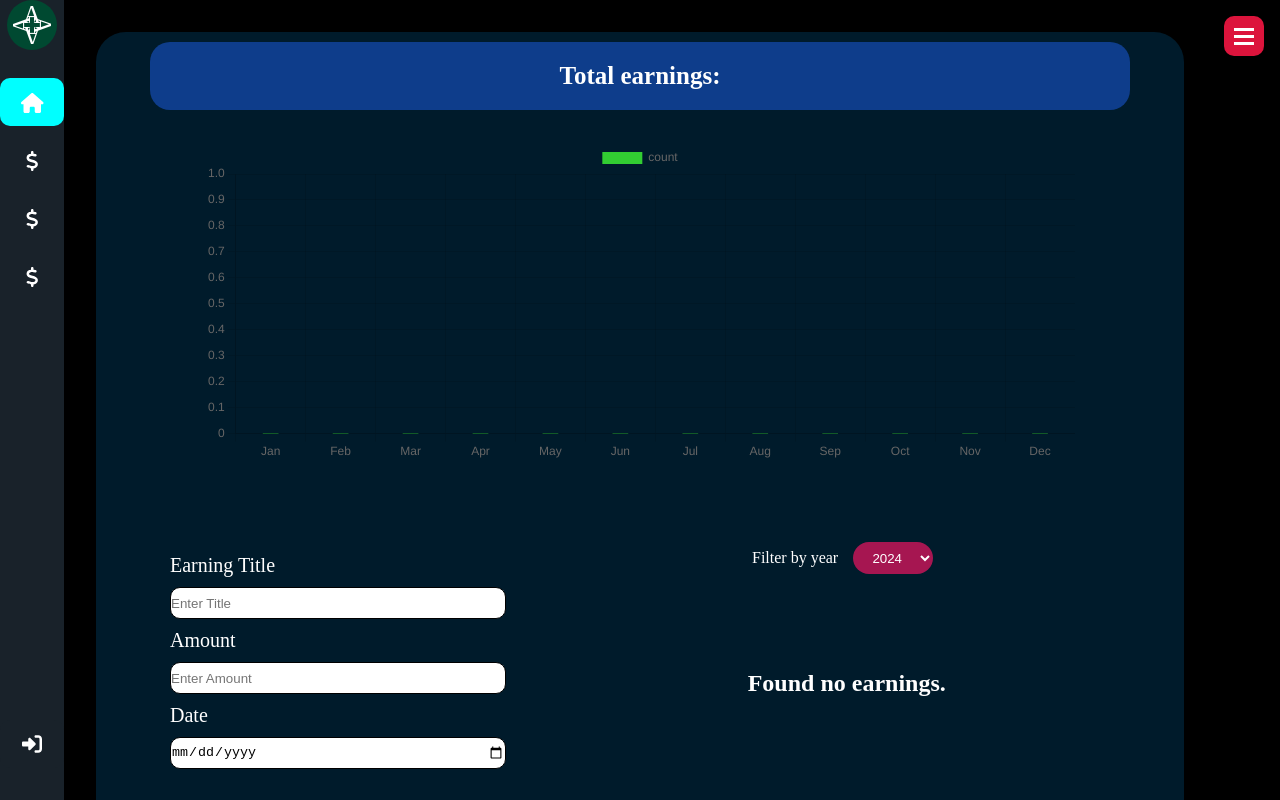
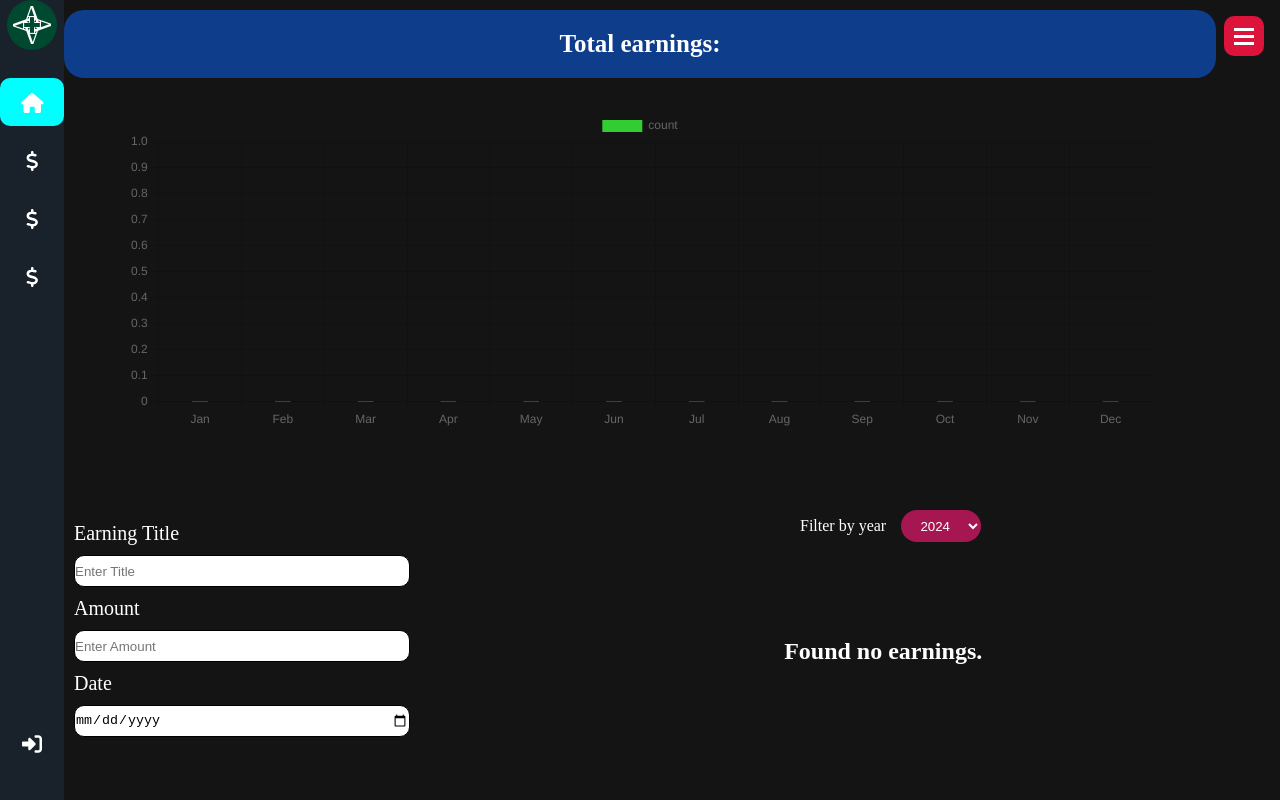
Before and after one commit to rodis00/expense-tracker, a React (Create React App) app in the folder frontend/: page /earnings in a window 1280 px wide. Shown: the top 800 px of the page. Built offline with nearby package versions, Linux system fonts and the light colour scheme.

Commit message:
changing styles to display components with full size and different background

```diff
--- a/frontend/src/components/Earnings/Earnings.module.css
+++ b/frontend/src/components/Earnings/Earnings.module.css
@@ -1,8 +1,6 @@
 .section {
-  width: calc(90vw - 4rem);
-  min-height: 90vh;
-  margin: 4vh auto 4vh auto;
-  border-radius: 30px;
-  background-color: #001b2b;
+  width: 100%;
+  min-height: 100vh;
+  background-color: rgb(20, 20, 20);
   position: relative;
 }
--- a/frontend/src/components/Expenses/Expenses.module.css
+++ b/frontend/src/components/Expenses/Expenses.module.css
@@ -1,8 +1,6 @@
 .section {
-  width: calc(90vw - 4rem);
-  min-height: 90vh;
-  margin: 4vh auto 4vh auto;
-  border-radius: 30px;
-  background-color: #001b2b;
+  width: 100%;
+  min-height: 100vh;
+  background-color: rgb(20, 20, 20);
   position: relative;
 }
```
